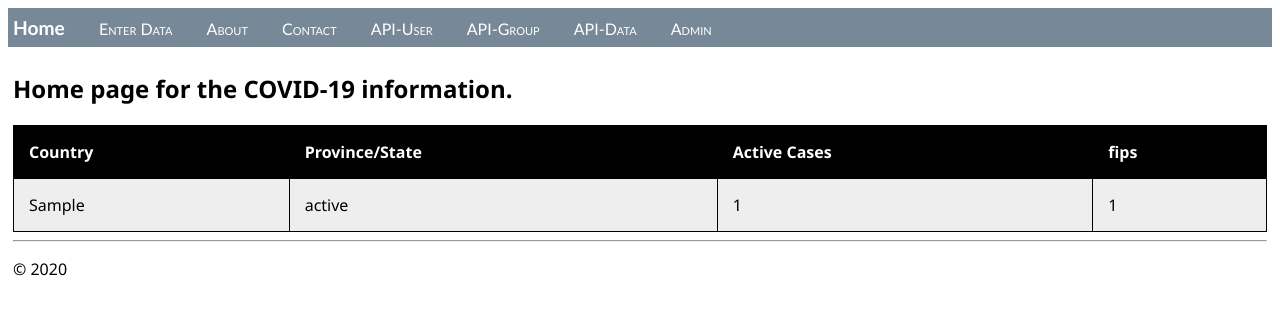
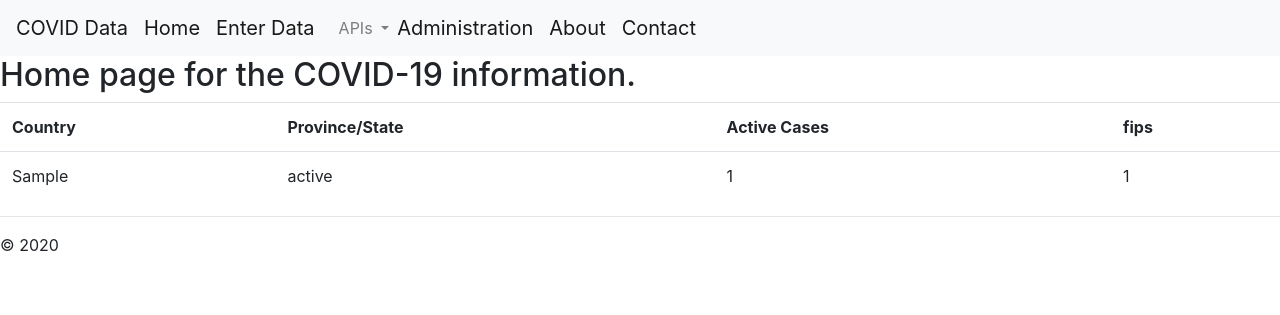
Before and after one commit to barretto-c/django-covid-19, a Django app: page / in a window 1280 px wide. Shown: the top 315 px of the page. Run offline with Django 3.2, Linux system fonts and the light colour scheme; tables that the repository leaves empty hold one stand-in row (values such as "Sample post"); some libraries are stand-ins or nearby versions.

Commit message:
Included bootstrap

```diff
--- a/info/templates/info/enter_data.html
+++ b/info/templates/info/enter_data.html
@@ -3,6 +3,7 @@
     Enter Data
 {% endblock %}
 {% block content %}
+    <h2>Enter Data</h2>
     <form method="POST" class="log-form">
         {% csrf_token %}
         {{ form.as_p }}
--- a/info/templates/info/home_new.html
+++ b/info/templates/info/home_new.html
@@ -1,10 +1,12 @@
 {% extends "layout.html" %}
+
+
 {% block title %}
     Home
 {% endblock %}
 {% block content %}
 <h2>Home page for the COVID-19 information.</h2>
-<table>
+<table class="table">
     <tr>
         <th>Country</th>
         <th>Province/State</th>
--- a/info/templates/layout.html
+++ b/info/templates/layout.html
@@ -4,25 +4,46 @@
     <meta charset="utf-8"/>
     <title>{% block title %}{% endblock %}</title>
     {% load static %}
-    <link rel="stylesheet" type="text/css" href="{% static 'info/site.css' %}"/>
+    <link rel="stylesheet" href="https://stackpath.bootstrapcdn.com/bootstrap/4.5.0/css/bootstrap.min.css" integrity="sha384-9aIt2nRpC12Uk9gS9baDl411NQApFmC26EwAOH8WgZl5MYYxFfc+NcPb1dKGj7Sk" crossorigin="anonymous">
+
 </head>
 
 <body>
-<div class="navbar">
-    <a href="{% url 'home-new' %}" class="navbar-brand">Home</a>
-
-    <a href="{% url 'logdata' %}" class="navbar-item">Enter Data</a>
-    <a href="{% url 'about' %}" class="navbar-item">About</a>
-    <a href="{% url 'contact' %}" class="navbar-item">Contact</a>
-
-    <a href="{% url 'user-list' %}" class="navbar-item">API-User</a>
-    <a href="{% url 'group-list' %}" class="navbar-item">API-Group</a>
-    <a href="{% url 'coviddata-list' %}" class="navbar-item">API-Data</a>
-
-    <a href="{% url 'admin:index' %}" class="navbar-item">Admin</a>
-
-
-</div>
+    <nav class="navbar navbar-expand-lg navbar-light bg-light">
+        <a class="navbar-brand" href="#">COVID Data</a>
+        <button class="navbar-toggler" type="button" data-toggle="collapse" data-target="#navbarNav" aria-controls="navbarNav" aria-expanded="false" aria-label="Toggle navigation">
+          <span class="navbar-toggler-icon"></span>
+        </button>
+        <div class="collapse navbar-collapse" id="navbarNav">
+          <ul class="navbar-nav">
+            <li class="nav-item active">
+                <a href="{% url 'home-new' %}" class="navbar-brand">Home</a>
+            </li>
+            <li class="nav-item">
+              <a href="{% url 'logdata' %}" class="navbar-brand">Enter Data</a>
+            </li>
+            <li class="nav-item dropdown">
+                <a class="nav-link dropdown-toggle" href="#" id="navbarDropdownMenuLink" data-toggle="dropdown" aria-haspopup="true" aria-expanded="false">
+                  APIs
+                </a>
+                <div class="dropdown-menu" aria-labelledby="navbarDropdownMenuLink">
+                  <a href="{% url 'user-list' %}" class="dropdown-item">API-User</a>
+                  <a href="{% url 'group-list' %}" class="dropdown-item">API-Group</a>
+                  <a href="{% url 'coviddata-list' %}" class="dropdown-item">API-Data</a>
+                </div>
+            </li>
+            <li class="nav-item">
+                <a href="{% url 'admin:index' %}" class="navbar-brand">Administration</a>
+            </li>
+            <li class="nav-item">
+              <a href="{% url 'about' %}" class="navbar-brand">About</a>
+            </li>
+            <li class="nav-item">
+              <a href="{% url 'contact' %}" class="navbar-brand">Contact</a>
+            </li>
+          </ul>
+        </div>
+      </nav>
 
 <div class="body-content">
     {% block content %}
@@ -33,4 +54,9 @@
     </footer>
 </div>
 </body>
+
+<!-- JS, Popper.js, and jQuery -->
+<script src="https://code.jquery.com/jquery-3.5.1.slim.min.js" integrity="sha384-DfXdz2htPH0lsSSs5nCTpuj/zy4C+OGpamoFVy38MVBnE+IbbVYUew+OrCXaRkfj" crossorigin="anonymous"></script>
+<script src="https://cdn.jsdelivr.net/npm/popper.js@1.16.0/dist/umd/popper.min.js" integrity="sha384-Q6E9RHvbIyZFJoft+2mJbHaEWldlvI9IOYy5n3zV9zzTtmI3UksdQRVvoxMfooAo" crossorigin="anonymous"></script>
+<script src="https://stackpath.bootstrapcdn.com/bootstrap/4.5.0/js/bootstrap.min.js" integrity="sha384-OgVRvuATP1z7JjHLkuOU7Xw704+h835Lr+6QL9UvYjZE3Ipu6Tp75j7Bh/kR0JKI" crossorigin="anonymous"></script>
 </html>
```
